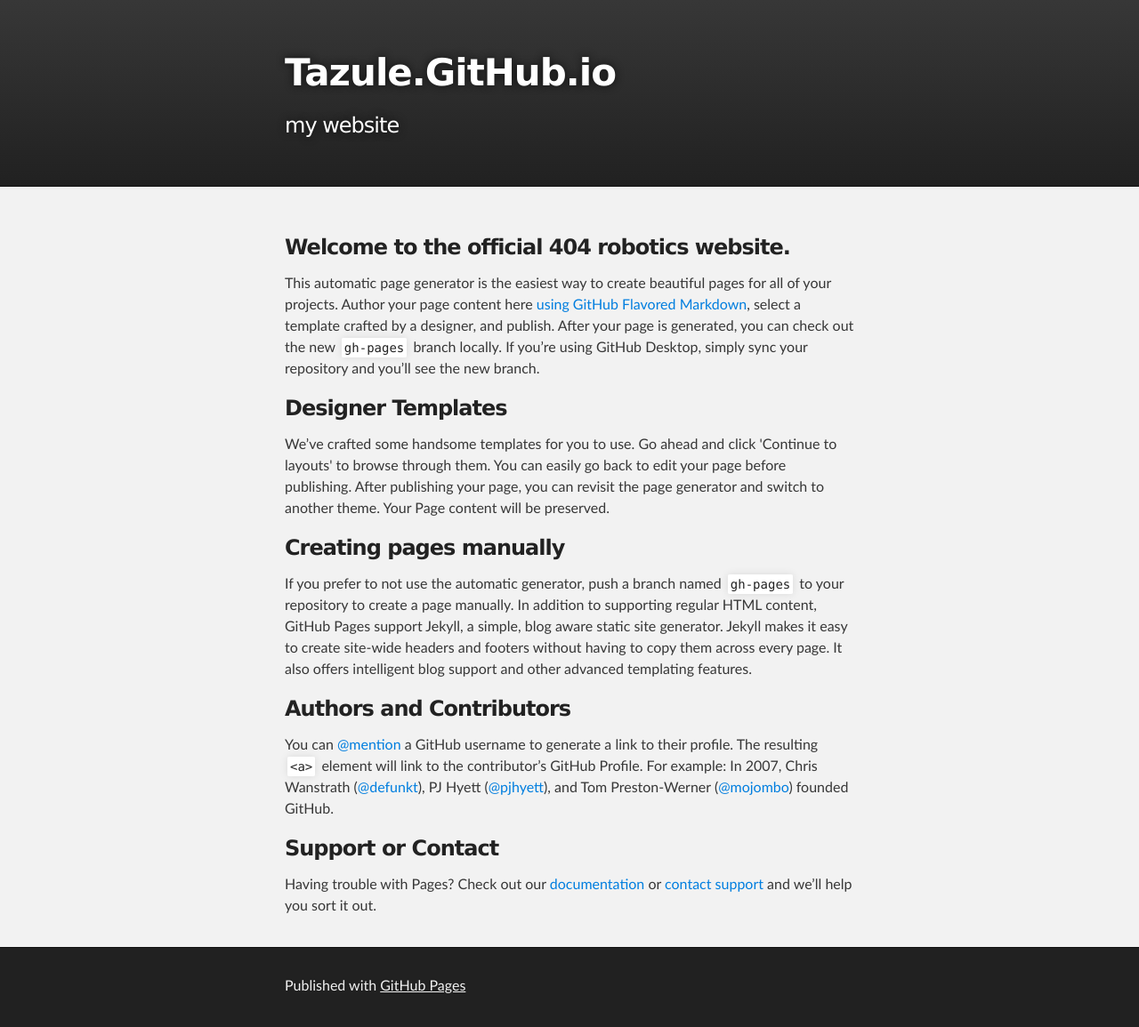
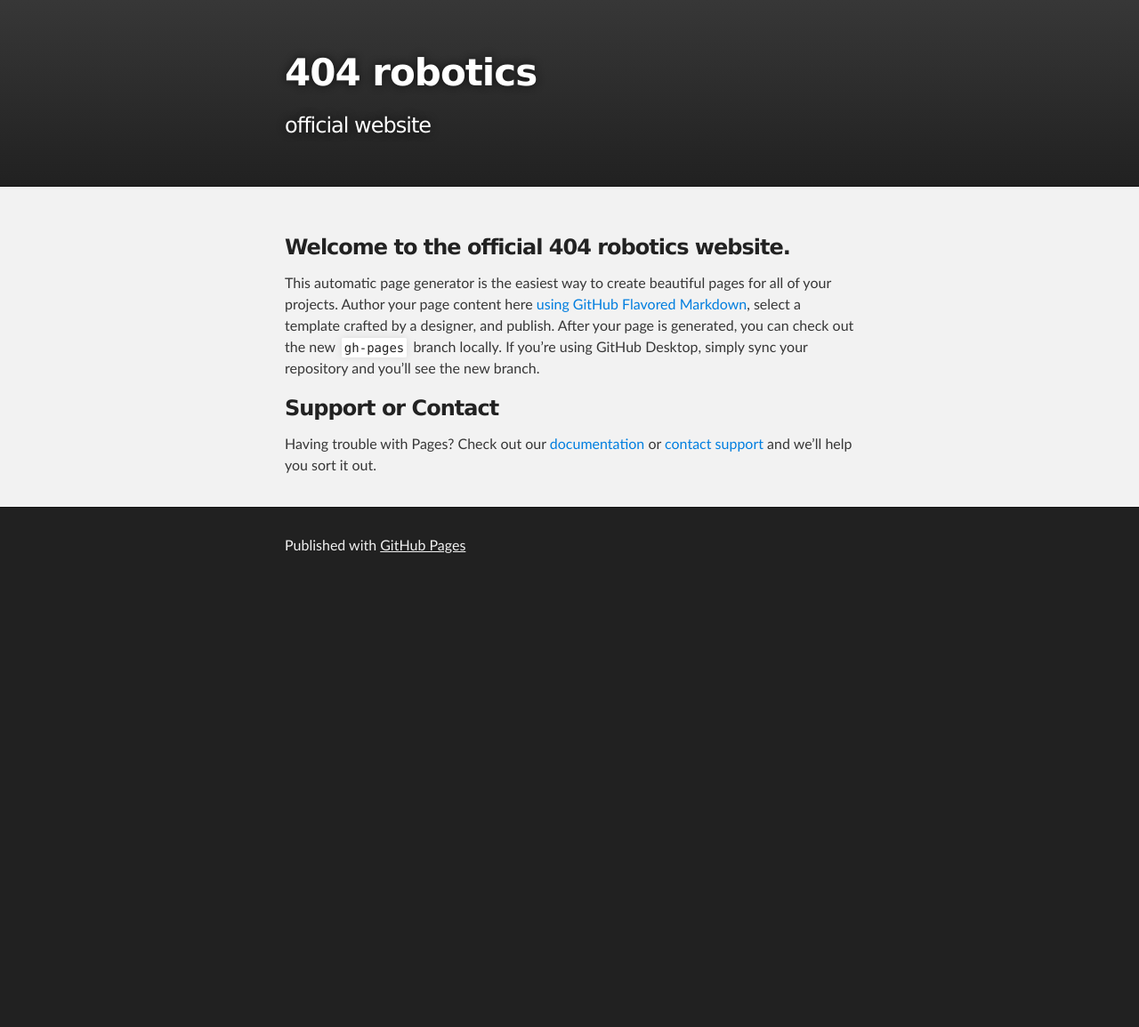
Before and after one commit to tazule/tazule.github.io, a Jekyll site: the page index.html, which Jekyll copies as it is, in a window 1280 px wide. Shown: the whole page at 89% size. Built offline with Jekyll 4.4.1, drawn with Linux system fonts in a browser that asks for light colours; after the commit the page ends 900 px from its top, so only the background shows below that.

Commit message:
Update index.html

```diff
--- a/index.html
+++ b/index.html
@@ -16,8 +16,8 @@
     <!-- HEADER -->
     <div id="header_wrap" class="outer">
         <header class="inner">
-          <h1 id="project_title">Tazule.GitHub.io</h1>
-          <h2 id="project_tagline">my website</h2>
+          <h1 id="project_title">404 robotics</h1>
+          <h2 id="project_tagline">official website</h2>
         </header>
     </div>
 
@@ -28,21 +28,6 @@
 <a id="welcome-to-github-pages" class="anchor" href="#welcome-to-github-pages" aria-hidden="true"><span aria-hidden="true" class="octicon octicon-link"></span></a>Welcome to the official 404 robotics website.</h3>
 
 <p>This automatic page generator is the easiest way to create beautiful pages for all of your projects. Author your page content here <a href="https://guides.github.com/features/mastering-markdown/">using GitHub Flavored Markdown</a>, select a template crafted by a designer, and publish. After your page is generated, you can check out the new <code>gh-pages</code> branch locally. If you’re using GitHub Desktop, simply sync your repository and you’ll see the new branch.</p>
-
-<h3>
-<a id="designer-templates" class="anchor" href="#designer-templates" aria-hidden="true"><span aria-hidden="true" class="octicon octicon-link"></span></a>Designer Templates</h3>
-
-<p>We’ve crafted some handsome templates for you to use. Go ahead and click 'Continue to layouts' to browse through them. You can easily go back to edit your page before publishing. After publishing your page, you can revisit the page generator and switch to another theme. Your Page content will be preserved.</p>
-
-<h3>
-<a id="creating-pages-manually" class="anchor" href="#creating-pages-manually" aria-hidden="true"><span aria-hidden="true" class="octicon octicon-link"></span></a>Creating pages manually</h3>
-
-<p>If you prefer to not use the automatic generator, push a branch named <code>gh-pages</code> to your repository to create a page manually. In addition to supporting regular HTML content, GitHub Pages support Jekyll, a simple, blog aware static site generator. Jekyll makes it easy to create site-wide headers and footers without having to copy them across every page. It also offers intelligent blog support and other advanced templating features.</p>
-
-<h3>
-<a id="authors-and-contributors" class="anchor" href="#authors-and-contributors" aria-hidden="true"><span aria-hidden="true" class="octicon octicon-link"></span></a>Authors and Contributors</h3>
-
-<p>You can <a href="https://help.github.com/articles/basic-writing-and-formatting-syntax/#mentioning-users-and-teams" class="user-mention">@mention</a> a GitHub username to generate a link to their profile. The resulting <code>&lt;a&gt;</code> element will link to the contributor’s GitHub Profile. For example: In 2007, Chris Wanstrath (<a href="https://github.com/defunkt" class="user-mention">@defunkt</a>), PJ Hyett (<a href="https://github.com/pjhyett" class="user-mention">@pjhyett</a>), and Tom Preston-Werner (<a href="https://github.com/mojombo" class="user-mention">@mojombo</a>) founded GitHub.</p>
 
 <h3>
 <a id="support-or-contact" class="anchor" href="#support-or-contact" aria-hidden="true"><span aria-hidden="true" class="octicon octicon-link"></span></a>Support or Contact</h3>
```
